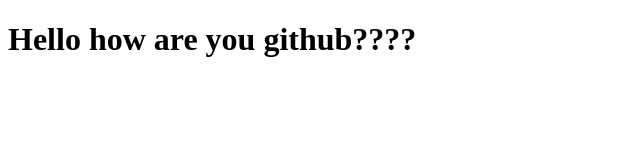
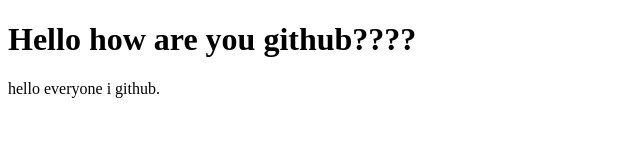
Before and after one commit to Rojina789/demoproject3, a plain HTML site: page index.html in a window 1280 px wide. Shown: the whole page, without its empty margins (0-640 px from the left). Drawn offline with Linux system fonts and the light colour scheme.

Commit message:
Update index.html

```diff
--- a/index.html
+++ b/index.html
@@ -5,4 +5,8 @@
         Hello how are you github????
 
     </h1>
+    <body>
+        <p> hello everyone i github.</P>
+    </body>
+
 </html>
```
